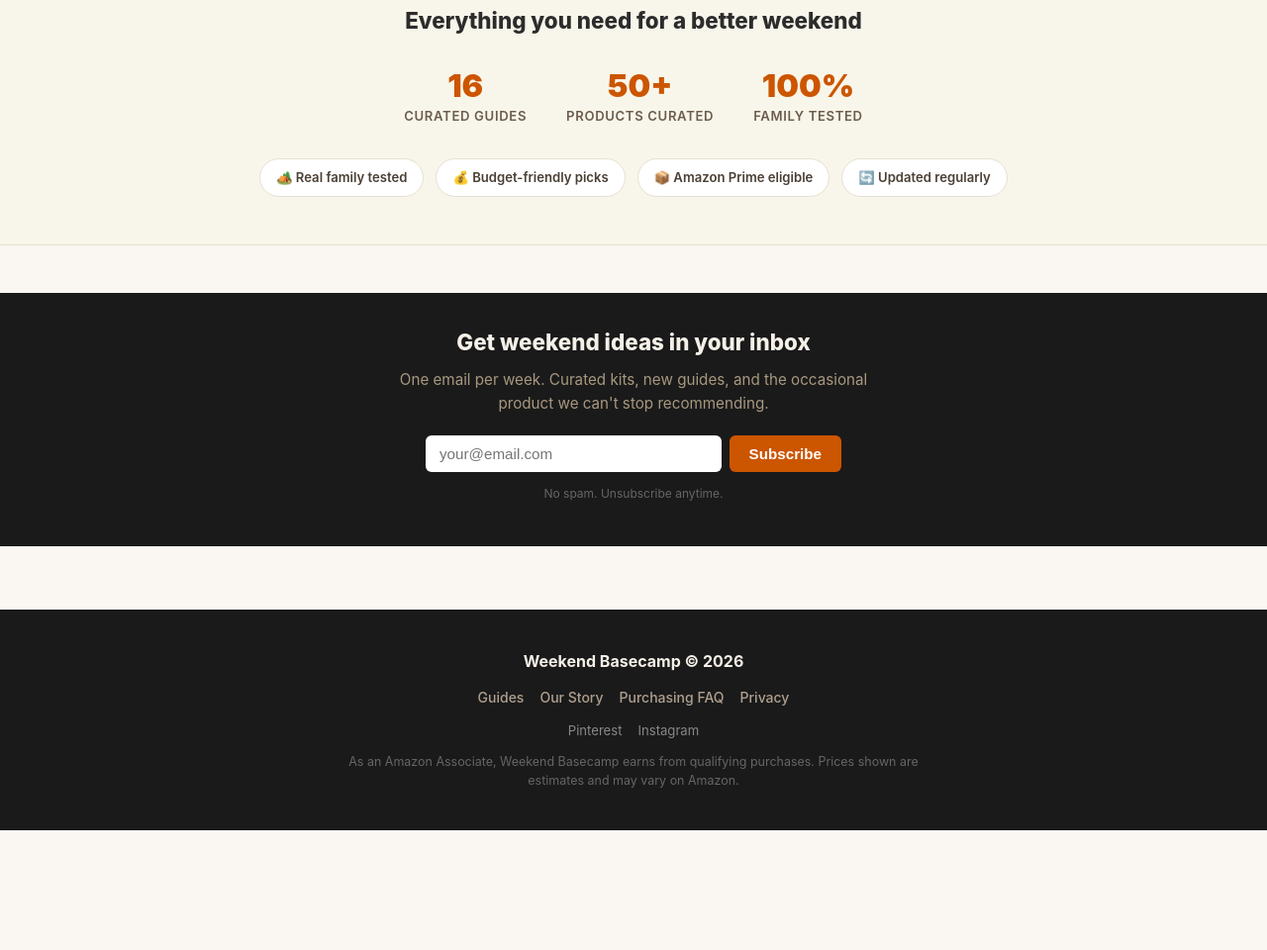
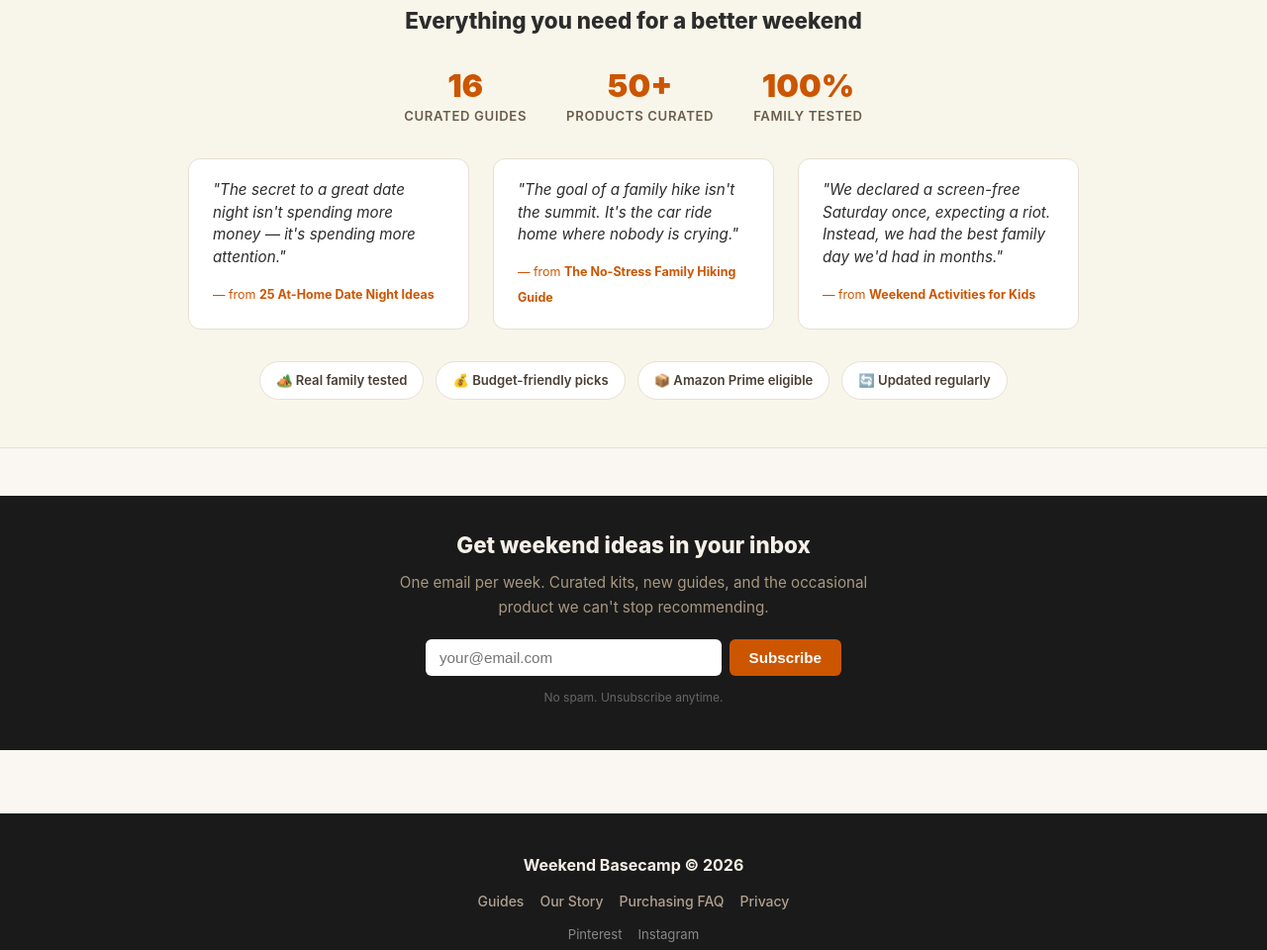
Before and after one commit to karvenka/weekend-basecamp-astro, an Astro site: page / in a window 1280 px wide. Shown: the part 3006-3966 px from the top of the page at 99% size. Before the commit the page ends 3845 px from the top, so only its background shows below. Built offline with nearby package versions, Linux system fonts and the light colour scheme; Astro itself is replaced by a stand-in of ours.

Commit message:
Replace placeholder social proof with real article quotes
Pull actual quotes from published guides:
- '25 At-Home Date Night Ideas' on spending attention
- 'No-Stress Family Hiking Guide' on the real goal
- 'Weekend Activities for Kids' on screen-free Saturdays

Each quote card links to its source article.

```diff
--- a/src/components/SocialProof.astro
+++ b/src/components/SocialProof.astro
@@ -1,7 +1,7 @@
 ---
 /**
- * Social proof section — honest community stats and trust badges.
- * No fake testimonials. Update numbers as real data comes in.
+ * Social proof section — real quotes from our own guides + honest stats.
+ * Each quote is pulled directly from a published article.
  */
 ---
 
@@ -22,6 +22,21 @@
         <span class="wbc-stat__number">100%</span>
         <span class="wbc-stat__label">Family Tested</span>
       </div>
+    </div>
+
+    <div class="wbc-social-proof__quotes">
+      <a href="/guides/25-at-home-date-night-ideas" class="wbc-quote">
+        <blockquote>"The secret to a great date night isn't spending more money — it's spending more attention."</blockquote>
+        <cite>— from <strong>25 At-Home Date Night Ideas</strong></cite>
+      </a>
+      <a href="/guides/the-no-stress-family-hiking-guide" class="wbc-quote">
+        <blockquote>"The goal of a family hike isn't the summit. It's the car ride home where nobody is crying."</blockquote>
+        <cite>— from <strong>The No-Stress Family Hiking Guide</strong></cite>
+      </a>
+      <a href="/guides/weekend-activities-for-kids-that-dont-involve-screens" class="wbc-quote">
+        <blockquote>"We declared a screen-free Saturday once, expecting a riot. Instead, we had the best family day we'd had in months."</blockquote>
+        <cite>— from <strong>Weekend Activities for Kids</strong></cite>
+      </a>
     </div>
 
     <div class="wbc-social-proof__badges">
@@ -77,6 +92,38 @@
     text-transform: uppercase;
     letter-spacing: 0.05em;
   }
+  .wbc-social-proof__quotes {
+    display: grid;
+    grid-template-columns: repeat(auto-fit, minmax(250px, 1fr));
+    gap: 1.5rem;
+    margin-bottom: 2rem;
+    text-align: left;
+  }
+  .wbc-quote {
+    background: #fff;
+    border: 1px solid #e8dfd3;
+    border-radius: 12px;
+    padding: 1.25rem 1.5rem;
+    text-decoration: none;
+    color: inherit;
+    transition: transform 0.2s ease, box-shadow 0.2s ease;
+  }
+  .wbc-quote:hover {
+    transform: translateY(-2px);
+    box-shadow: 0 4px 12px rgba(0,0,0,0.08);
+  }
+  .wbc-quote blockquote {
+    margin: 0 0 0.75rem;
+    font-size: 0.95rem;
+    font-style: italic;
+    color: #2c2c2c;
+    line-height: 1.5;
+  }
+  .wbc-quote cite {
+    font-size: 0.78rem;
+    font-style: normal;
+    color: #CC5500;
+  }
   .wbc-social-proof__badges {
     display: flex;
     justify-content: center;
@@ -96,5 +143,6 @@
   @media (max-width: 600px) {
     .wbc-social-proof__stats { gap: 1.5rem; }
     .wbc-stat__number { font-size: 1.6rem; }
+    .wbc-social-proof__quotes { grid-template-columns: 1fr; }
   }
 </style>
```
